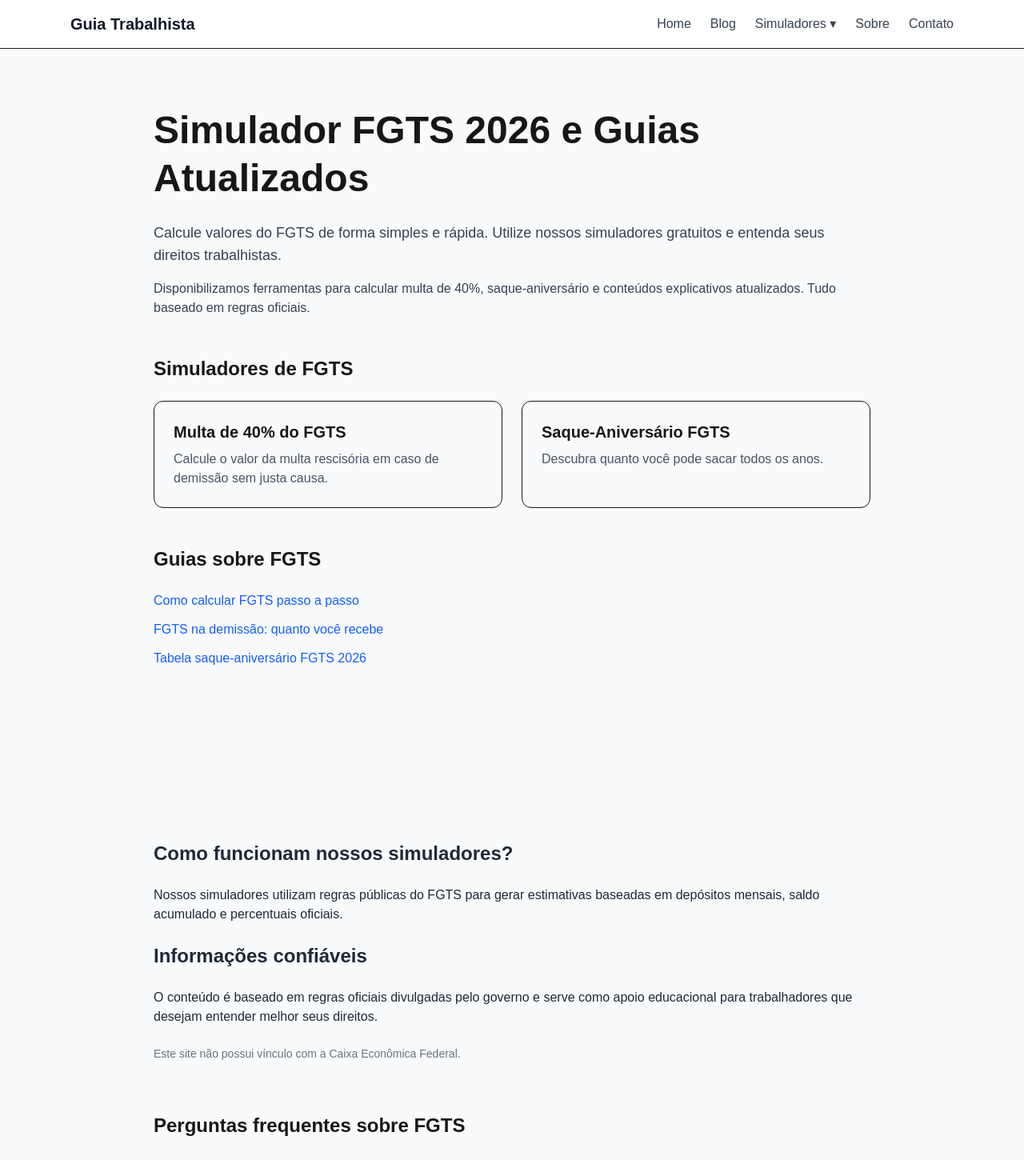
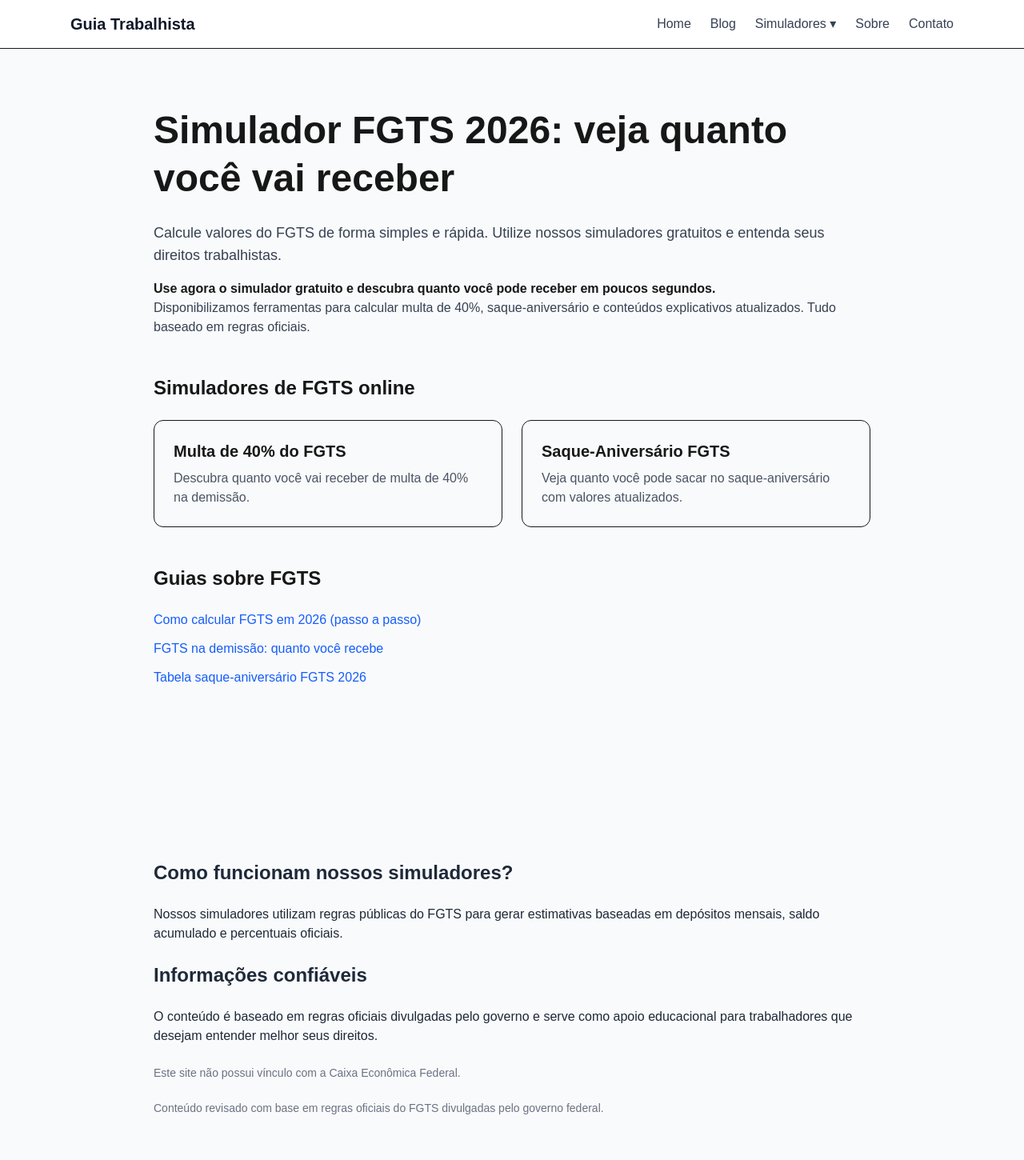
Before and after one commit to gustavo-fonseca-valle/simulador-fgts, a Next.js app: page / in a window 1280 px wide. Shown: the top 1450 px of the page at 80% size. Built offline with nearby package versions, Linux system fonts and the light colour scheme; a web font is replaced by a local one.

Commit message:
melhorias para SEO

```diff
--- a/app/page.tsx
+++ b/app/page.tsx
@@ -2,9 +2,9 @@ import Link from "next/link"
 import AdsenseBlock from "@/components/AdsenseBlock"
 
 export const metadata = {
-  title: "Simulador FGTS 2026 | Multa 40% e Saque-Aniversário",
+  title: "Simulador FGTS 2026: Calcule saldo + multa de 40% grátis",
   description:
-    "Simule FGTS, multa de 40% e saque-aniversário. Ferramentas gratuitas e guias completos atualizados para 2026.",
+    "Calcule seu FGTS atualizado em 2026 e veja quanto você pode receber na demissão. Simulador grátis com multa de 40% e saque-aniversário.",
 }
 
 export default function HomePage() {
@@ -14,11 +14,15 @@ export default function HomePage() {
       {/* HERO */}
       <section className="mb-12">
         <h1 className="text-4xl md:text-5xl font-bold mb-6 leading-tight">
-          Simulador FGTS 2026 e Guias Atualizados
+          Simulador FGTS 2026: veja quanto você vai receber
         </h1>
 
         <p className="text-lg text-gray-700 mb-4">
           Calcule valores do FGTS de forma simples e rápida. Utilize nossos simuladores gratuitos e entenda seus direitos trabalhistas.
+        </p>
+
+        <p className="mt-4 text-base">
+          <strong>Use agora o simulador gratuito e descubra quanto você pode receber em poucos segundos.</strong>
         </p>
 
         <p className="text-gray-700">
@@ -28,7 +32,7 @@ export default function HomePage() {
 
       {/* SIMULADORES */}
       <section className="mb-12">
-        <h2 className="text-2xl font-semibold mb-6">Simuladores de FGTS</h2>
+        <h2 className="text-2xl font-semibold mb-6">Simuladores de FGTS online</h2>
 
         <div className="grid gap-6 grid-cols-1 md:grid-cols-2">
           <Link
@@ -37,7 +41,7 @@ export default function HomePage() {
           >
             <h3 className="text-xl font-semibold mb-2">Multa de 40% do FGTS</h3>
             <p className="text-gray-600">
-              Calcule o valor da multa rescisória em caso de demissão sem justa causa.
+              Descubra quanto você vai receber de multa de 40% na demissão.
             </p>
           </Link>
 
@@ -47,7 +51,7 @@ export default function HomePage() {
           >
             <h3 className="text-xl font-semibold mb-2">Saque-Aniversário FGTS</h3>
             <p className="text-gray-600">
-              Descubra quanto você pode sacar todos os anos.
+              Veja quanto você pode sacar no saque-aniversário com valores atualizados.
             </p>
           </Link>
         </div>
@@ -58,7 +62,7 @@ export default function HomePage() {
         <h2 className="text-2xl font-semibold mb-6">Guias sobre FGTS</h2>
         <div className="space-y-3 text-blue-600">
           <Link href="/blog/como-calcular-fgts" className="block hover:underline">
-            Como calcular FGTS passo a passo
+            Como calcular FGTS em 2026 (passo a passo)
           </Link>
           <Link href="/blog/fgts-demissao" className="block hover:underline">
             FGTS na demissão: quanto você recebe
@@ -89,6 +93,10 @@ export default function HomePage() {
         <p className="text-sm text-gray-500">
           Este site não possui vínculo com a Caixa Econômica Federal.
         </p>
+
+        <p className="text-sm text-gray-500">
+          Conteúdo revisado com base em regras oficiais do FGTS divulgadas pelo governo federal.
+        </p>
       </section>
 
       {/* FAQ */}
@@ -99,7 +107,7 @@ export default function HomePage() {
           <div>
             <h3 className="font-semibold">Quanto rende o FGTS por ano?</h3>
             <p className="text-gray-700">
-              O FGTS rende 3% ao ano mais distribuição de lucros.
+              O FGTS rende 3% ao ano + distribuição de lucros definida pelo governo. Na prática, o rendimento costuma ser maior que 3% ao ano.
               Veja detalhes em{" "}
               <Link href="/blog/fgts-rende-quanto-por-ano" className="text-blue-600 underline">
                 nosso guia completo
```
